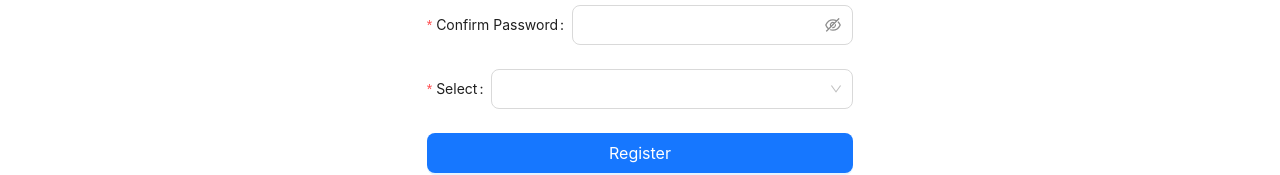
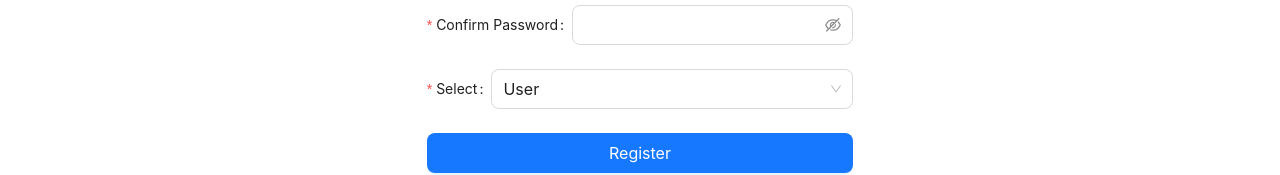
Before and after one commit to VkoHov/real-eseate-listing-web-application, a React (Create React App) app: page /login in a window 1280 px wide. Both pictures are taken after a click on the link "Sign up now!". Shown: the part 475-650 px from the top of the page. Built offline with nearby package versions, Linux system fonts and the light colour scheme.

Commit message:
Finalize the SignUp page

```diff
--- a/src/pages/SignUp/SignUp.tsx
+++ b/src/pages/SignUp/SignUp.tsx
@@ -118,7 +118,11 @@ const SignUp = () => {
             name='userType'
             rules={[{ required: true, message: 'Please select a user type!' }]}
           >
-            <Select onChange={handleRoleChange} value={role}>
+            <Select
+              onChange={handleRoleChange}
+              value={role}
+              defaultValue={role}
+            >
               <Option value='user'>User</Option>
               <Option value='agent'>Agent</Option>
             </Select>
```
